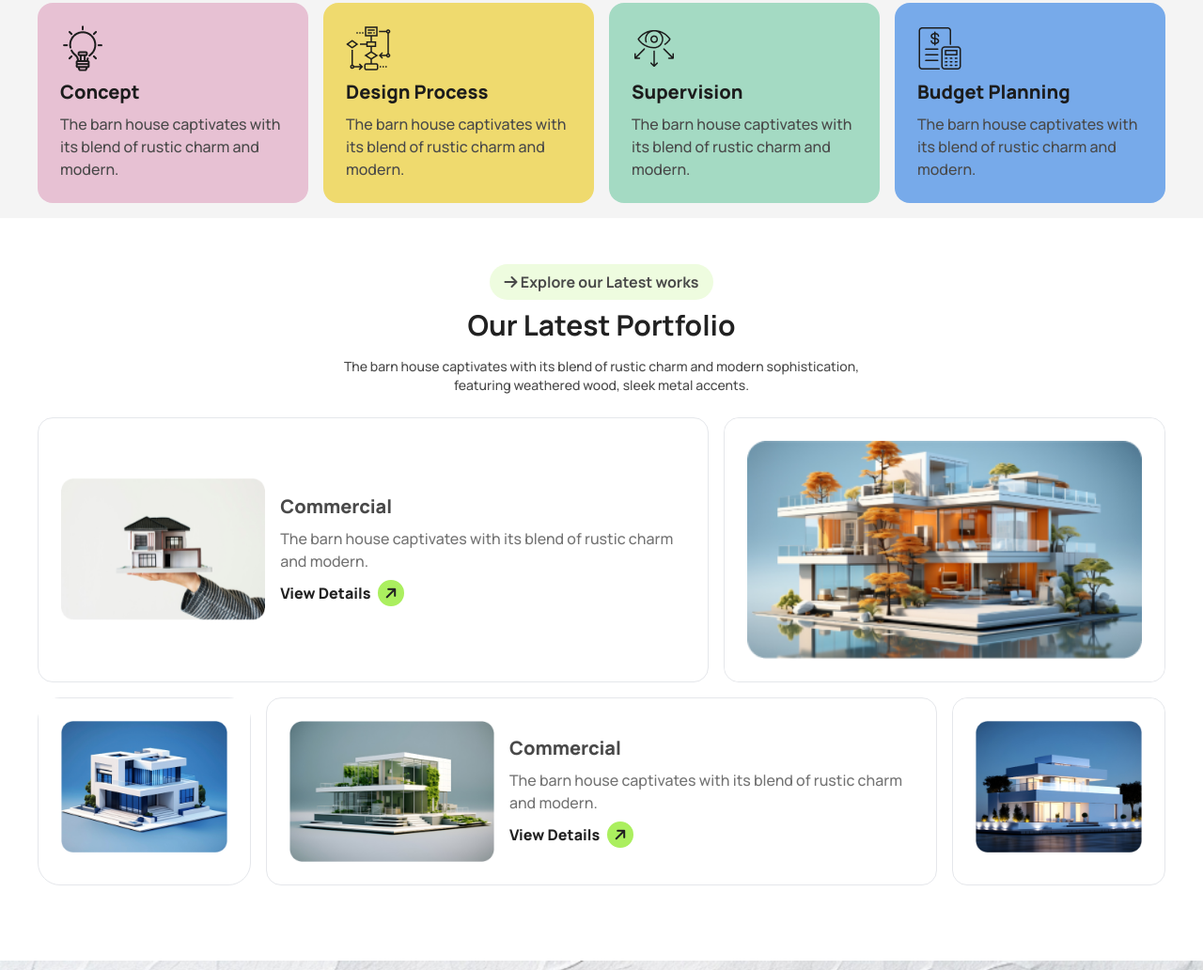
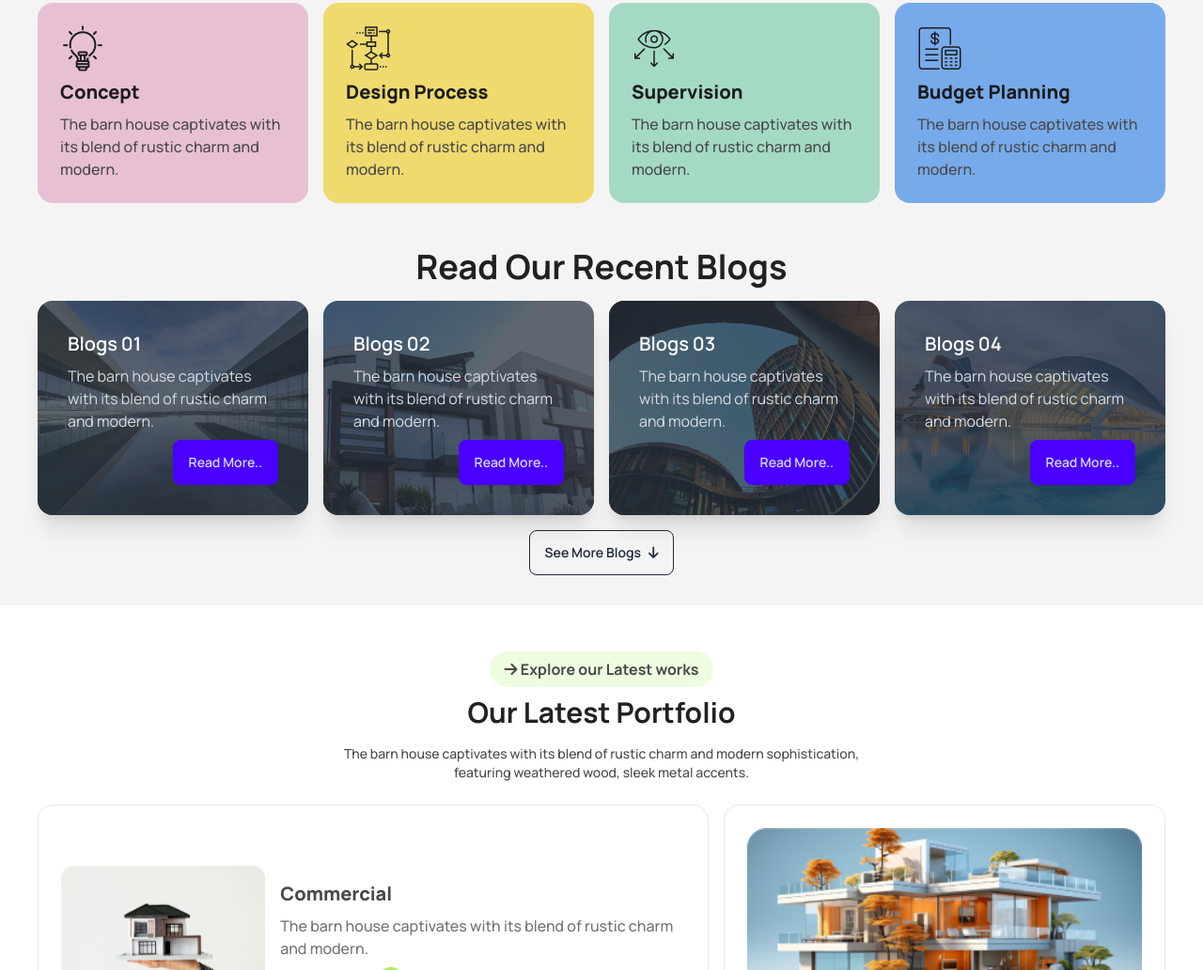
Before and after one commit to lukmanxpert/Rinterio, a plain HTML site: page index.html in a window 1280 px wide. Shown: the part 1443-2475 px from the top of the page at 94% size. Drawn offline with nearby package versions, Linux system fonts and the light colour scheme.

Commit message:
added a unique section

```diff
--- a/index.html
+++ b/index.html
@@ -193,6 +193,76 @@
         </section>
         <!-- our works section ends -->
 
+        <!-- Unique Section Start -->
+        <!-- our recent blogs start -->
+        <section class="p-4 md:px-8 lg:px-10">
+            <h2 class="font-bold text-center text-4xl text-[#212121] my-4">Read Our Recent Blogs</h2>
+            <!-- cards -->
+            <div class="grid grid-cols-1 md:grid-cols-2 lg:grid-cols-4 gap-4 place-items-center">
+                <!-- card 01 -->
+                <div class="card bg-base-100 image-full max-w-96 shadow-xl">
+                    <figure>
+                        <img src="./assets/blogs 01.jpg"
+                        alt="Blogs 01" />
+                    </figure>
+                    <div class="card-body">
+                        <h2 class="card-title text-white">Blogs 01</h2>
+                        <p>The barn house captivates with its blend of rustic charm and modern.</p>
+                        <div class="card-actions justify-end">
+                            <button class="btn btn-primary">Read More..</button>
+                        </div>
+                    </div>
+                </div>
+                <!-- card 02 -->
+                <div class="card bg-base-100 image-full max-w-96 shadow-xl">
+                    <figure>
+                        <img src="./assets/blogs 02.jpg"
+                        alt="Blogs 02" />
+                    </figure>
+                    <div class="card-body">
+                        <h2 class="card-title text-white">Blogs 02</h2>
+                        <p>The barn house captivates with its blend of rustic charm and modern.</p>
+                        <div class="card-actions justify-end">
+                            <button class="btn btn-primary">Read More..</button>
+                        </div>
+                    </div>
+                </div>
+                <!-- card 03 -->
+                <div class="card bg-base-100 image-full max-w-96 shadow-xl">
+                    <figure>
+                        <img src="./assets/blogs 03.jpg"
+                            alt="Blogs 03" />
+                    </figure>
+                    <div class="card-body">
+                        <h2 class="card-title text-white">Blogs 03</h2>
+                        <p>The barn house captivates with its blend of rustic charm and modern.</p>
+                        <div class="card-actions justify-end">
+                            <button class="btn btn-primary">Read More..</button>
+                        </div>
+                    </div>
+                </div>
+                <!-- card 04 -->
+                <div class="card bg-base-100 image-full max-w-96 shadow-xl">
+                    <figure>
+                        <img src="./assets/blogs 04.jpg"
+                            alt="Blogs 04" />
+                    </figure>
+                    <div class="card-body">
+                        <h2 class="card-title text-white">Blogs 04</h2>
+                        <p>The barn house captivates with its blend of rustic charm and modern.</p>
+                        <div class="card-actions justify-end">
+                            <button class="btn btn-primary">Read More..</button>
+                        </div>
+                    </div>
+                </div>
+            </div>
+            <div class="text-center">
+                <button class="btn btn-outline my-4">See More Blogs <i class="fa-solid fa-arrow-down"></i></button>
+            </div>
+        </section>
+        <!-- our recent blogs ends -->
+        <!-- Unique Section Ends -->
+
         <!-- our leatest portfolio starts -->
         <section class="px4 py-14 md:px-8 lg:px-10 lg:bg-white">
             <!-- description -->
@@ -207,7 +277,8 @@
             <!-- cards -->
             <div class="grid grid-cols-1 md:grid-cols-2 lg:grid-cols-5 my-6 gap-4">
                 <!-- 1st card -->
-                <div class="mx-6 md:mx-0 p-6 m4 bg-white rounded-2xl md:col-span-2 lg:col-span-3 md:flex gap-4 items-center lg:border">
+                <div
+                    class="mx-6 md:mx-0 p-6 m4 bg-white rounded-2xl md:col-span-2 lg:col-span-3 md:flex gap-4 items-center lg:border">
                     <div>
                         <img class="w-full" src="./assets/img1.png" alt="">
                     </div>
@@ -231,7 +302,8 @@
                     <img class="w-full p-6 m4 bg-white rounded-2xl" src="./assets/img3.png" alt="">
                 </div>
                 <!-- 4th card -->
-                <div class="mx-6 md:mx-0 p-6 m4 bg-white rounded-2xl md:col-span-2 lg:col-span-3 md:flex gap-4 items-center lg:border">
+                <div
+                    class="mx-6 md:mx-0 p-6 m4 bg-white rounded-2xl md:col-span-2 lg:col-span-3 md:flex gap-4 items-center lg:border">
                     <div>
                         <img class="w-full" src="./assets/img4.png" alt="">
                     </div>
```
Also changed, not shown: assets/blogs 01.jpg (added), assets/blogs 02.jpg (added), assets/blogs 03.jpg (added), assets/blogs 04.jpg (added).
